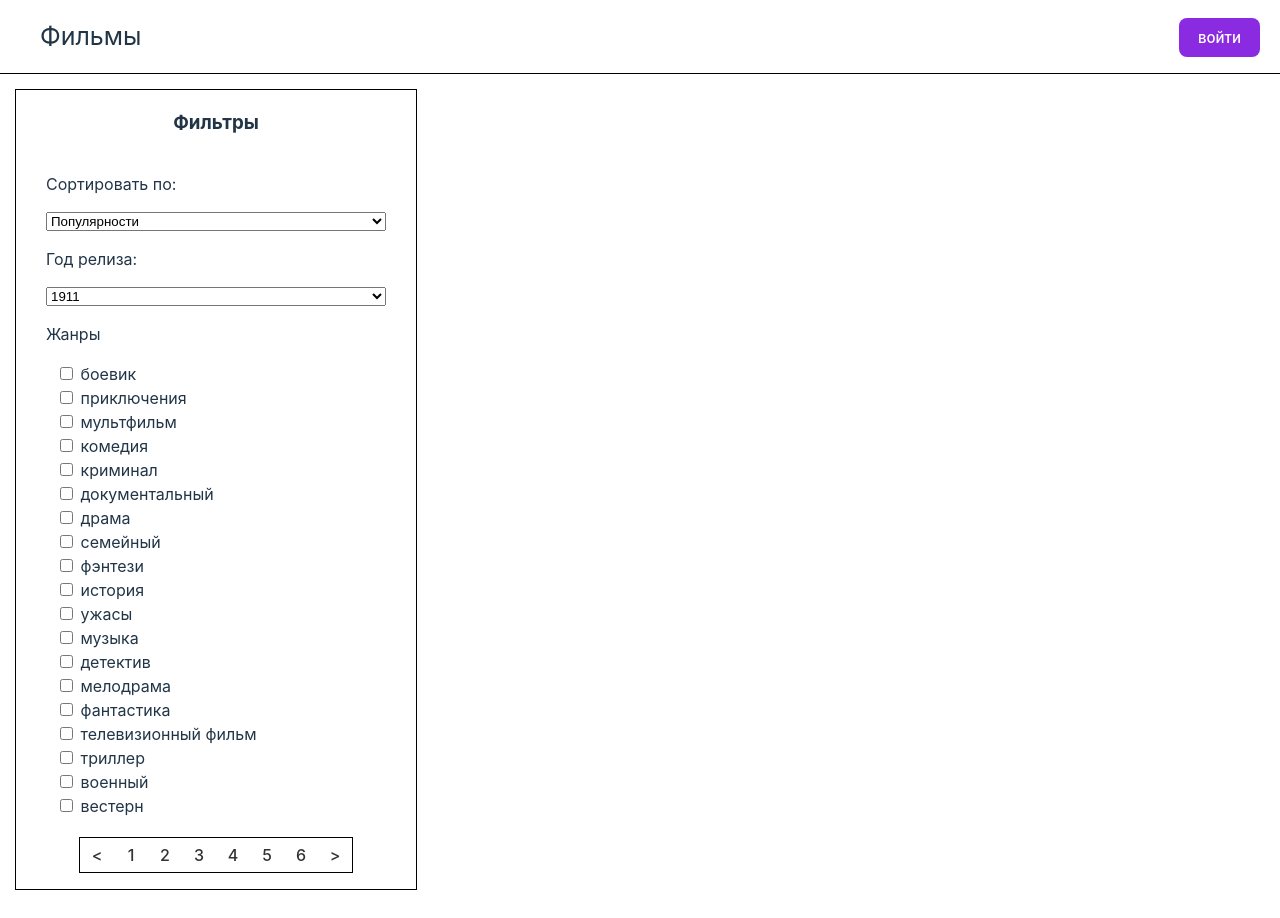
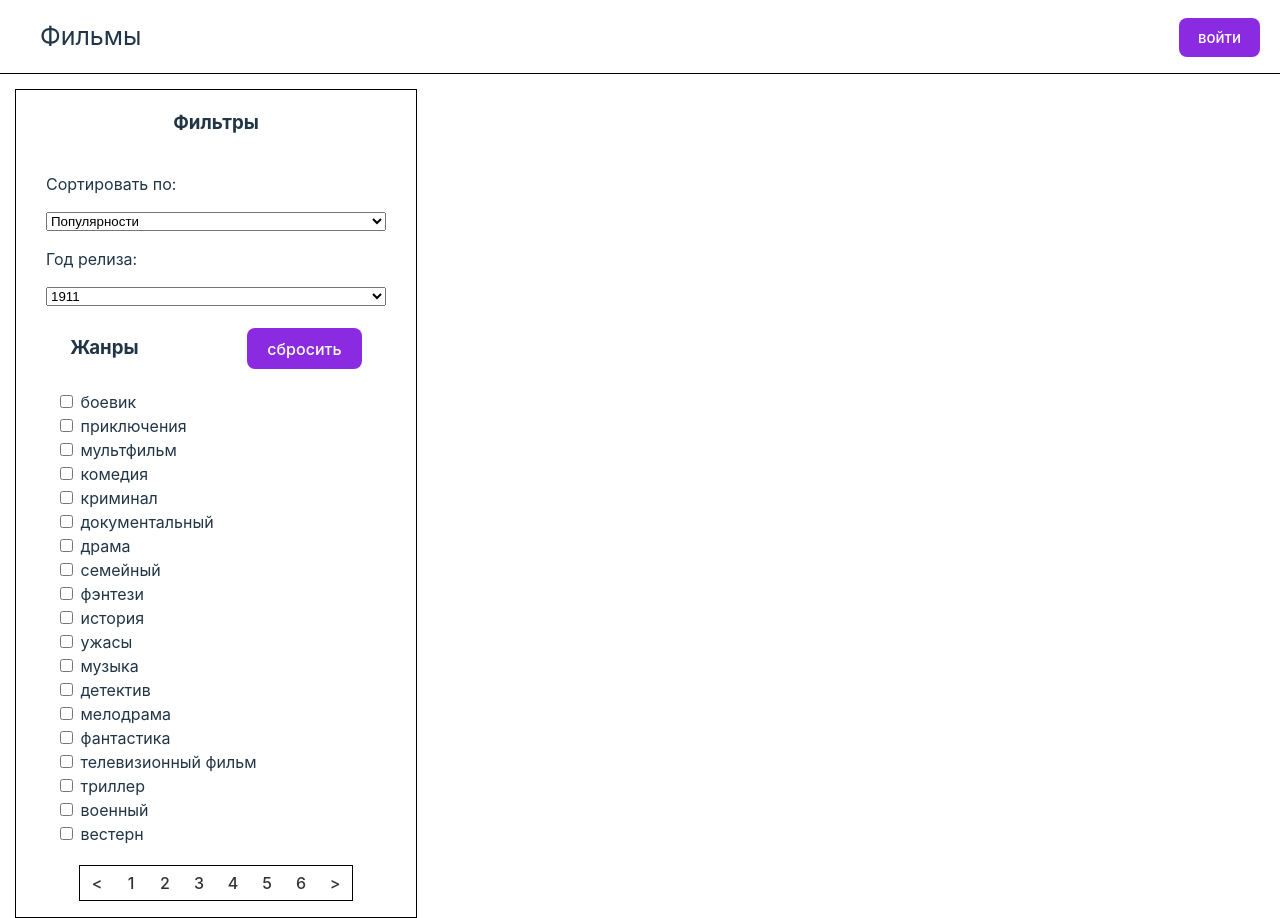
Before and after one commit to kamilsalikhov75/details, a React (Vite) app in the folder reactFilms/: page / in a window 1280 px wide. Before the commit the page ends 890 px from the top, so only its background shows below. Built offline with nearby package versions, Linux system fonts and the light colour scheme.

Commit message:
improved checkboxes, added reset checkbox button

```diff
--- a/reactFilms/src/App.css
+++ b/reactFilms/src/App.css
@@ -174,11 +174,20 @@ nav ul{
   padding-bottom: 55px;
 }
 
-.filter__genres-title{
+.filter__genres-panel{
+  display: flex;
+  height: 50px;
+  align-items: center;
+  justify-content: space-around;
+  margin-top: 18px;
+}
+
+/* .filter__genres-title{
   align-self: start;
+  left: 0;
   margin-left: 30px;
   margin-bottom: auto;
-}
+} */
 
 .filter__genres-ul {
   display: flex;
--- a/reactFilms/src/Components/CheckboxUL.jsx
+++ b/reactFilms/src/Components/CheckboxUL.jsx
@@ -1,10 +1,22 @@
+export function CheckboxUL({ checkboxArr, isChecked, setIsChecked }) {
 
-export function CheckboxUL({checkboxArr}){
-    const checkboxItems = checkboxArr.map(checkboxItem =>
-        <li key={checkboxItem.id}>
+    function handleCheckboxChange(event) {
+        const { name, checked } = event.target;
+        if (checked) {
+            setIsChecked((prevChecked) => [...prevChecked, name]);
+        } else {
+            setIsChecked((prevChecked) =>
+                prevChecked.filter((item) => item !== name)
+            );
+        }
+    }
+
+    const checkboxItems = checkboxArr.map(({ name, id }) =>
+        <li key={id}>
             <label>
-                <input type="checkbox" defaultValue={checkboxItem.name} /> {checkboxItem.name}
+                <input id={id} type="checkbox" name={name} onChange={handleCheckboxChange} checked={isChecked.includes(name)} /> {name}
             </label>
         </li>);
     return <ul className="filter__genres-ul">{checkboxItems}</ul>
+
 }
--- a/reactFilms/src/Components/Filter.jsx
+++ b/reactFilms/src/Components/Filter.jsx
@@ -1,35 +1,46 @@
+import { useState } from "react";
+
 import { Select } from "./Select";
-import { Pagination  } from "./Pagination";
+import { Pagination } from "./Pagination";
 import { CheckboxUL } from "./CheckboxUL";
 import { selectArr, genresArr } from "../utils/library";
+import { Button } from "./Button";
+import { handleResetCheckbox } from "../utils/resetCheckbox";
+import { arrOfNum } from "../utils/library";
 
 
 export function Filter() {
 
     const yearArr = [];
-    function arrOfNum(from, to, arr){
-        for (let i = from; i <= to; i++){
-            arr.push({id: i, title: i})
-        }
-    }
     arrOfNum(1911, 2024, yearArr);
+
+
+    const [isChecked, setIsChecked] = useState([]);
+    const [isCheckedArr, setIsCheckedArr] = useState(true)
+
 
     return (
         <div className="filter">
             <h3>Фильтры</h3>
 
             <div className="filter__sort">
-                <Select selectTitle={"Сортировать по: "} selectArr={selectArr}/>
-                <Select selectTitle={"Год релиза: "} selectArr={yearArr}/>
+                <Select selectTitle={"Сортировать по: "} selectArr={selectArr} />
+                <Select selectTitle={"Год релиза: "} selectArr={yearArr} />
             </div>
 
             <div className="filter__genres">
-                <p className="filter__genres-title">Жанры</p>
-                <CheckboxUL checkboxArr={genresArr}/>
+
+                <div className="filter__genres-panel">
+                    <h3 className="filter__genres-title">Жанры</h3>
+                    <Button onClick={() => handleResetCheckbox(setIsChecked, isCheckedArr, setIsCheckedArr, genresArr)}>сбросить</Button>
+                </div>
+
+                <CheckboxUL checkboxArr={genresArr} isChecked={isChecked} setIsChecked={setIsChecked} />
+
             </div>
 
             <div className="filter__pagination">
-                <Pagination n={6}/>
+                <Pagination n={6} />
             </div>
 
         </div>
--- a/reactFilms/src/utils/library.js
+++ b/reactFilms/src/utils/library.js
@@ -9,14 +9,11 @@ export const selectArr = [{
     title: "Дате выхода"
 }]
 
-// export const yearArr = [{}];
-
-
-// export function arrOfYears(from, to){
-//     for (let i = from -1 ; i < to;) yearArr.push({id: i, title: i})
-// }
-
-// arrOfYears(1911, 2024)
+export function arrOfNum(from, to, arr) {
+    for (let i = from; i <= to; i++) {
+        arr.push({ id: i, title: i })
+    }
+}
 
 
 export const genresArr = [
--- /dev/null
+++ b/reactFilms/src/utils/resetCheckbox.js
@@ -0,0 +1,7 @@
+export function handleResetCheckbox (setIsChecked, isCheckedArr, seIsCheckedArr, checkboxArr){
+    seIsCheckedArr(false);
+    seIsCheckedArr(checkboxArr.map(li => li.name));
+    if (isCheckedArr) {
+        setIsChecked([]);
+    }
+}
```
